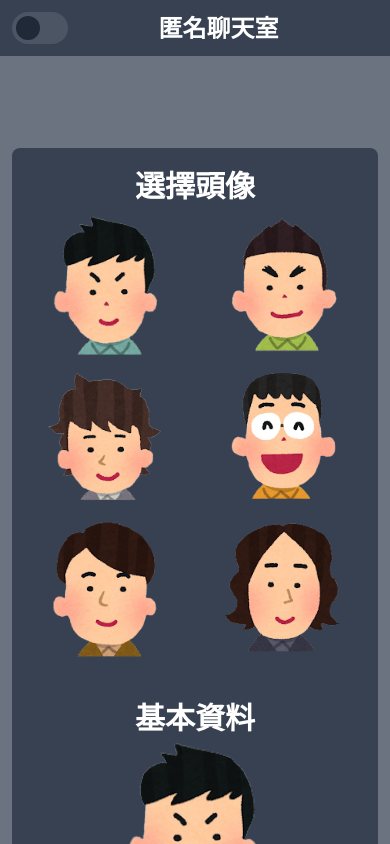
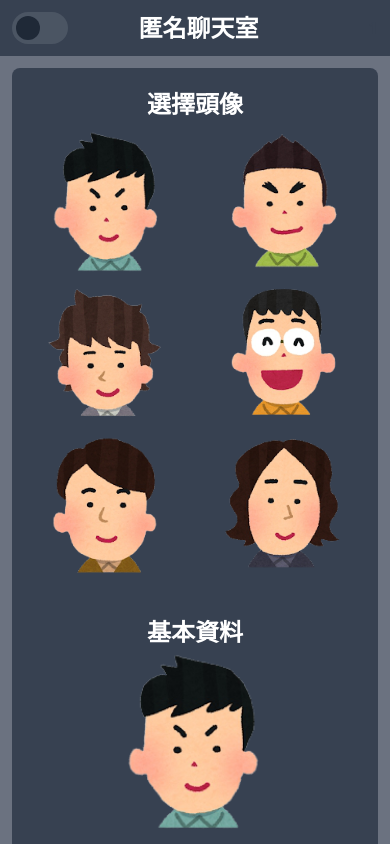
Before and after one commit to xin1126/Chatroom, a Vue app: page /#/ in a window 390 px wide. Shown: the top 844 px of the page. Built offline with nearby package versions, Linux system fonts and the light colour scheme.

Commit message:
修正背景切換白底色碼、訊息連續送出、聊天室y軸置底、偽類替換icon

```diff
--- a/src/views/Chatroom.vue
+++ b/src/views/Chatroom.vue
@@ -1,10 +1,19 @@
 <template>
-  <div class="flex justify-center items-center flex-col pt-4 px-3">
+  <div
+    class="
+      flex
+      justify-center
+      items-center
+      flex-col
+      bg-gray-500
+      dark:bg-gray-200
+      p-3
+    "
+  >
     <div
+      ref="scroll"
       class="
-        style-3
-        max-w-[500px]
-        sm:max-h-[750px]
+        max-w-[500px] max-h-[750px]
         scroll
         overflow-y-auto overflow-x-hidden
         w-full
@@ -14,6 +23,7 @@
         p-4
       "
       :class="checked ? ['scroll-track', 'scroll-thumb'] : 'scroll'"
+      :style="{ height: `${height - 160}px` }"
     >
       <ul class="message">
         <template v-for="item in data" :key="item[0]">
@@ -48,7 +58,7 @@
                   rounded-lg
                 "
               >
-                <div class="message-left"></div>
+                <i class="fas fa-2x fa-caret-left absolute text-gray-500"></i>
                 {{ Object.values(item[1])[0].content }}
               </div>
             </div>
@@ -69,7 +79,6 @@
               class="
                 inline-block
                 relative
-                message-right
                 bg-blue-900
                 text-white text-lg
                 px-3
@@ -78,6 +87,7 @@
                 rounded-lg
               "
             >
+              <i class="fas fa-2x fa-caret-right absolute text-blue-900"></i>
               {{ Object.values(item[1])[0].content }}
             </div>
             <input
@@ -172,8 +182,7 @@
         bg-gray-800
         dark:bg-gray-300
         dark:shadow-lg
-        py-5
-        mb-3
+        p-5
         rounded-b-lg
       "
     >
@@ -181,7 +190,7 @@
         type="text"
         :placeholder="str"
         v-model="message"
-        class="rounded-l-lg p-2"
+        class="rounded-l-lg p-2 w-full"
       />
       <button
         @click="addData"
@@ -195,7 +204,7 @@
 
 <script>
 import axios from 'axios';
-import { ref, onMounted } from 'vue';
+import { ref, watch, onMounted } from 'vue';
 import { useRouter } from 'vue-router';
 import {
   name, imgUrl, firebaseInit, checked,
@@ -207,6 +216,8 @@ export default {
     const message = ref('');
     const editInput = ref('');
     const editMessage = ref('');
+    const height = ref('');
+    const scroll = ref('');
     const str = ref('請輸入留言');
     const verify = ref(false);
     const router = useRouter();
@@ -232,11 +243,11 @@ export default {
           date: new Date().getTime(),
           edit: false,
         };
+        message.value = '';
         axios
           .post(url, addMessage)
           .then((res) => {
             data.value = Object.entries(res.data.result);
-            message.value = '';
             const content = [...data.value].pop()[0];
             tempId.value.push(content);
             localStorage.setItem(name.value, JSON.stringify(tempId.value));
@@ -284,8 +295,15 @@ export default {
         });
     };
 
+    watch(data, () => {
+      setTimeout(() => {
+        scroll.value.scrollTop = scroll.value?.scrollHeight + 1000;
+      }, 500);
+    });
+
     onMounted(() => {
       if (name.value) {
+        height.value = window.screen.height;
         setTimeout(() => {
           const db = firebaseInit.database();
           db.ref().on('value', () => {
@@ -301,6 +319,7 @@ export default {
       name,
       data,
       str,
+      height,
       addData,
       message,
       tempId,
@@ -310,26 +329,21 @@ export default {
       removeMessage,
       verify,
       checked,
+      scroll,
     };
   },
 };
 </script>
 
-<style scoped lang="scss">
-.message-left::before {
-  content: '⮜';
-  position: absolute;
-  color: #6b7280;
+<style lang="scss">
+.fa-caret-left {
+  left: -8px;
   top: 0;
-  left: -9px;
 }
 
-.message-right::after {
-  content: '⮞';
-  position: absolute;
-  color: #1e3a8a;
+.fa-caret-right {
+  right: -10px;
   top: 0;
-  right: -9px;
 }
 
 .scroll::-webkit-scrollbar-track {
--- a/src/views/Home.vue
+++ b/src/views/Home.vue
@@ -1,5 +1,14 @@
 <template>
-  <div class="max-w-[850px] mx-auto sm:pt-[200px] pt-20">
+  <div
+    class="
+      max-w-[850px]
+      mx-auto
+      sm:pt-[150px]
+      bg-gray-500
+      dark:bg-gray-200
+      py-3
+    "
+  >
     <div
       class="
         grid grid-cols-12
@@ -10,7 +19,7 @@
         sm:p-5
         px-3
         pt-5
-        m-3
+        mx-3
         rounded-lg
       "
     >
@@ -19,7 +28,8 @@
           class="
             text-center text-white
             dark:text-gray-500
-            text-3xl
+            sm:text-3xl
+            text-2xl
             font-black
             mb-3
           "
@@ -50,7 +60,9 @@
           class="
             text-white
             dark:text-gray-500
-            text-center text-3xl
+            text-center
+            sm:text-3xl
+            text-2xl
             font-black
             mb-1
           "
--- a/src/views/Layout.vue
+++ b/src/views/Layout.vue
@@ -1,6 +1,15 @@
 <template>
   <div
-    class="bg-gray-500 dark:bg-gray-100 w-screen h-screen absolute z-bg"
+    class="
+      bg-gray-500
+      dark:bg-gray-100
+      w-screen
+      md:h-screen
+      h-[972px]
+      absolute
+      bottom-0
+      z-bg
+    "
   ></div>
   <div
     class="
@@ -50,7 +59,9 @@
           ></div>
         </div>
       </label>
-      <h1 class="sm:text-3xl text-2xl dark:text-gray-500">匿名聊天室</h1>
+      <h1 class="sm:text-3xl text-2xl dark:text-gray-500 md:mr-0 mr-10">
+        匿名聊天室
+      </h1>
       <div v-if="view" class="flex items-center">
         <img :src="imgUrl" alt="avatar" class="w-[30px] h-[40px]" />
         <div class="pl-1 dark:text-gray-500">{{ name }}</div>
```
